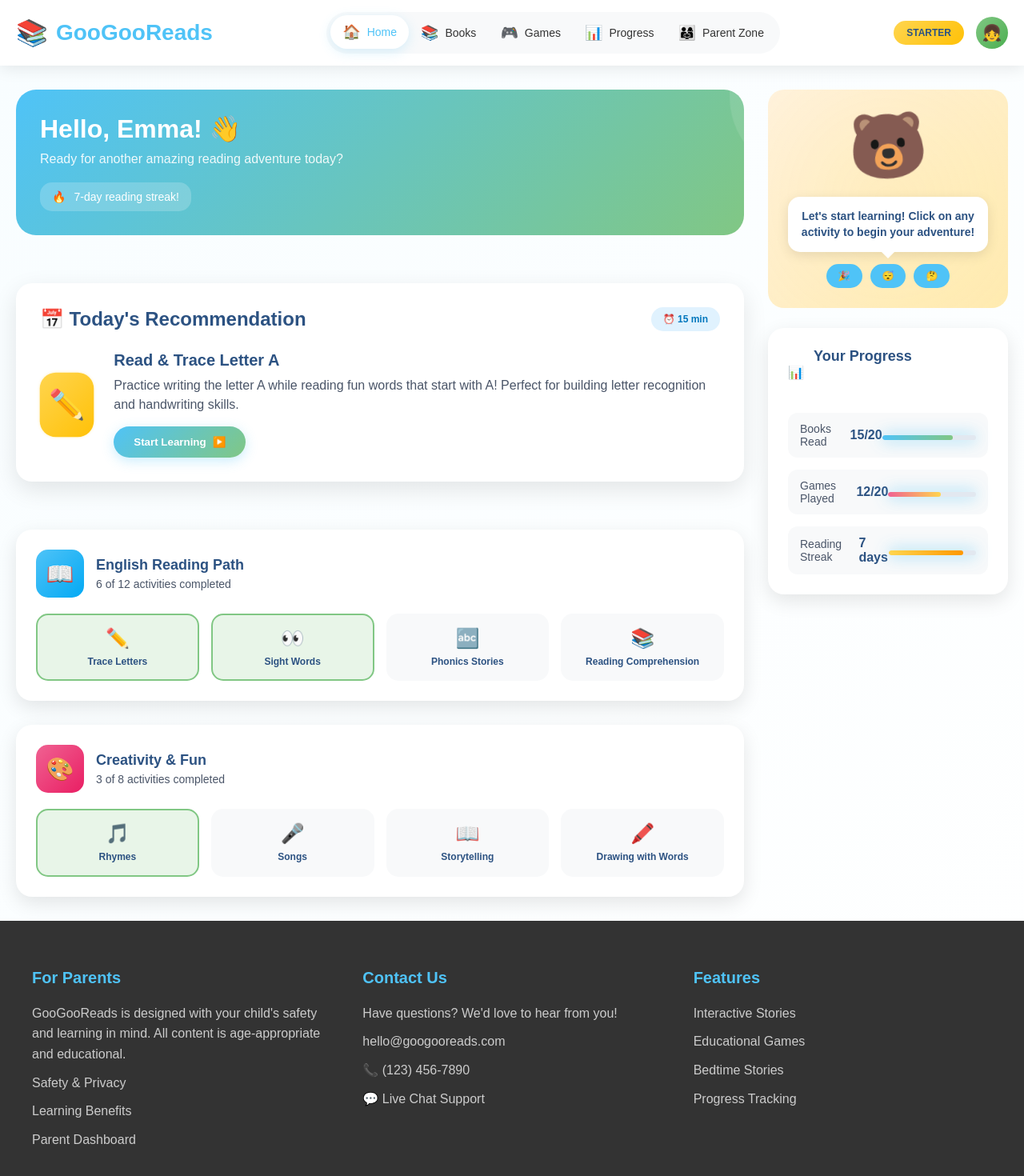
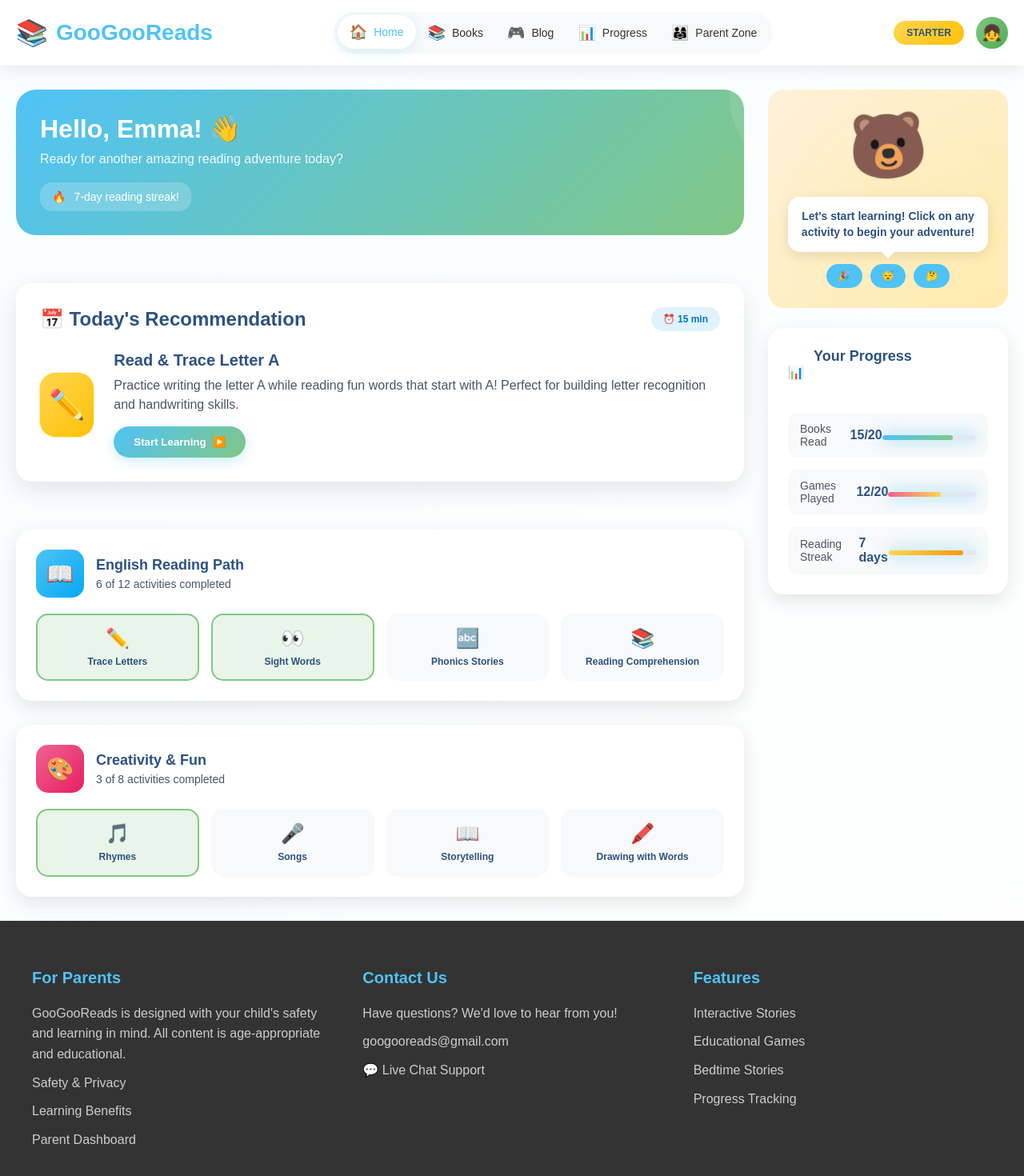
Before and after one commit to googooreads-sketch/googoo, a Next.js app: page /dashboard in a window 1280 px wide. Shown: the top 1470 px of the page at 80% size. Built offline with nearby package versions, Linux system fonts and the light colour scheme; sample sign-in values are in the browser's storage.

Commit message:
Update dashboard.js

```diff
--- a/pages/dashboard.js
+++ b/pages/dashboard.js
@@ -39,9 +39,9 @@ const handleClick = () => {
                     </a>
                 </li>
                 <li class="nav-item">
-                    <a href="#" class="nav-link" onclick="showNotification('🎮 Loading fun games...', 'games')">
+                    <a href="#" class="nav-link" onclick="showNotification('🎮 Loading fun games...', 'blog')">
                         <span class="nav-icon">🎮</span>
-                        <span>Games</span>
+                        <span>Blog</span>
                     </a>
                 </li>
                 <li class="nav-item">
@@ -223,8 +223,7 @@ const handleClick = () => {
                 <h3>Contact Us</h3>
                 <p>Have questions? We&apos;d love to hear from you!</p>
                 <ul>
-                    <li><a href="mailto:hello@googooreads.com">hello@googooreads.com</a></li>
-                    <li><a href="tel:+1234567890">📞 (123) 456-7890</a></li>
+                    <li><a href="mailto:googooreads@gmail.com">googooreads@gmail.com</a></li>
                     <li><a href="#">💬 Live Chat Support</a></li>
                 </ul>
             </div>
@@ -244,4 +243,5 @@ const handleClick = () => {
     </footer>
         </>
     )
+
 }
```
